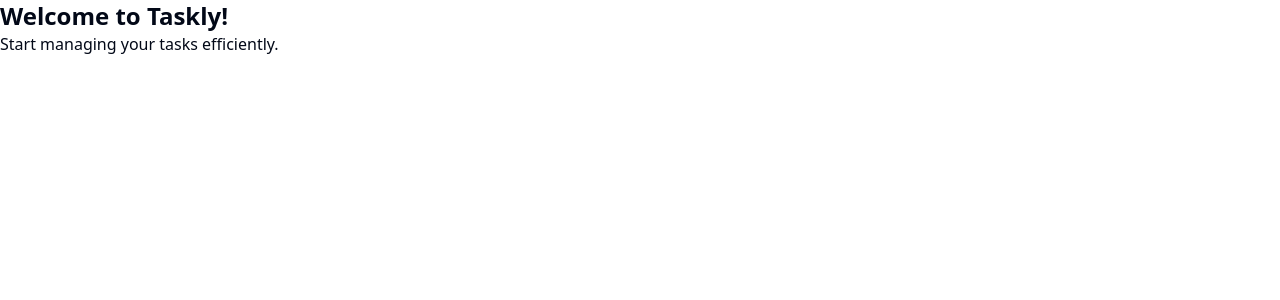
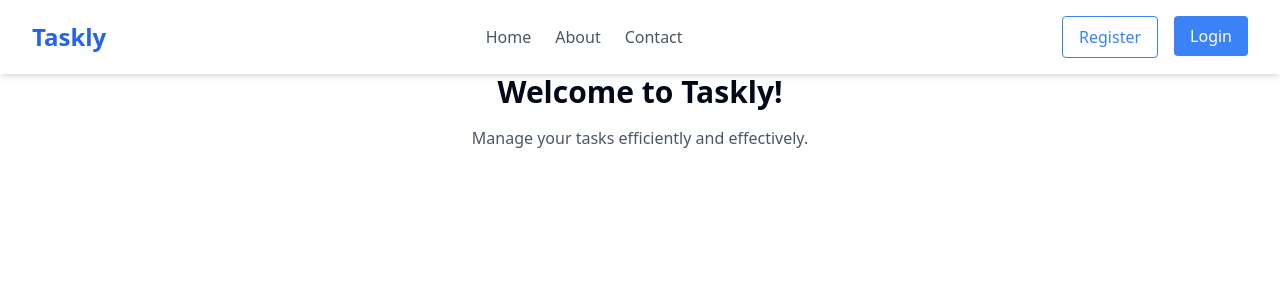
Before and after one commit to DatTTSE172775/Taskly, a Next.js app: page / in a window 1280 px wide. Shown: the top 300 px of the page. Built offline with nearby package versions, Linux system fonts and the light colour scheme.

Commit message:
build navigation and setup layout

```diff
--- /dev/null
+++ b/src/app/about/page.tsx
@@ -0,0 +1,11 @@
+export default function About() {
+  return (
+    <div>
+      <h1 className="text-3xl font-bold">About Us</h1>
+      <p className="mt-4 text-gray-600">
+        Taskly is a simple and efficient task management tool designed for
+        everyone.
+      </p>
+    </div>
+  );
+}
--- /dev/null
+++ b/src/app/contact/page.tsx
@@ -0,0 +1,11 @@
+export default function Contact() {
+  return (
+    <div>
+      <h1 className="text-3xl font-bold">Contact</h1>
+      <p className="mt-4 text-gray-600">
+        Taskly is a simple and efficient task management tool designed for
+        everyone.
+      </p>
+    </div>
+  );
+}
--- a/src/app/layout.tsx
+++ b/src/app/layout.tsx
@@ -1,3 +1,4 @@
+import GuestNavigation from "@/components/tools/GuestNavigation";
 import NotificationList from "@/components/tools/NotificationList";
 import { NotificationProvider } from "@/hooks/useNotification";
 import { Providers } from "@/store/Providers";
@@ -20,6 +21,8 @@ export default function RootLayout({
         <NotificationProvider>
           <Providers>
             <NotificationList />
+            {/* Hiển thị Navigation nếu là trang guest */}
+            {<GuestNavigation />}
             {children}
           </Providers>
         </NotificationProvider>
--- /dev/null
+++ b/src/app/login/page.tsx
@@ -0,0 +1,8 @@
+export default function Login() {
+  return (
+    <div>
+      <h1 className="text-3xl font-bold">Login</h1>
+      <p className="mt-4 text-gray-600">Please login to manage your tasks.</p>
+    </div>
+  );
+}
--- a/src/app/page.tsx
+++ b/src/app/page.tsx
@@ -1,8 +1,10 @@
-export default function HomePage() {
+export default function Home() {
   return (
     <div>
-      <h1 className="text-2xl font-bold">Welcome to Taskly!</h1>
-      <p>Start managing your tasks efficiently.</p>
+      <h1 className="text-3xl font-bold text-center">Welcome to Taskly!</h1>
+      <p className="text-center mt-4 text-gray-600">
+        Manage your tasks efficiently and effectively.
+      </p>
     </div>
   );
 }
--- /dev/null
+++ b/src/app/register/page.tsx
@@ -0,0 +1,10 @@
+export default function Register() {
+  return (
+    <div>
+      <h1 className="text-3xl font-bold">Register</h1>
+      <p className="mt-4 text-gray-600">
+        Please register to manage your tasks.
+      </p>
+    </div>
+  );
+}
--- /dev/null
+++ b/src/components/tools/GuestNavigation.tsx
@@ -0,0 +1,14 @@
+"use client";
+
+import Navigation from "@/components/ui/navigation";
+import { usePathname } from "next/navigation";
+
+const GuestNavigation: React.FC = () => {
+  const pathName = usePathname();
+
+  const isGuestPage = ["/", "/about", "/contact"].includes(pathName);
+
+  return isGuestPage ? <Navigation /> : null;
+};
+
+export default GuestNavigation;
--- a/src/components/ui/loading.tsx
+++ b/src/components/ui/loading.tsx
@@ -10,7 +10,7 @@ const LoadingOverlay: React.FC<LoadingOverlayProps> = ({ isLoading }) => {
   if (!isLoading) return null; // Không hiển thị nếu isLoading = false
 
   return (
-    <div className="fixed inset-0 flex items-center justify-center bg-black bg-opacity-75 z-50">
+    <div className="fixed inset-0 flex items-center justify-center bg-black bg-opacity-75 z-[9999]">
       <div className="flex flex-col items-center animate-fade-in">
         <div className="relative">
           {/* Spinner */}
--- /dev/null
+++ b/src/components/ui/navigation.tsx
@@ -0,0 +1,46 @@
+"use client";
+
+import Link from "next/link";
+import React from "react";
+
+const Navigation: React.FC = () => {
+  return (
+    <nav className="bg-white shadow-md py-4 px-8">
+      <div className="container mx-auto flex justify-between items-center">
+        {/* Logo */}
+        <Link href="/" className="text-2xl font-bold text-blue-600">
+          Taskly
+        </Link>
+
+        {/* Navigation Links */}
+        <div className="flex space-x-6">
+          <Link href="/" className="text-gray-600 hover:text-blue-600">
+            Home
+          </Link>
+          <Link href="/about" className="text-gray-600 hover:text-blue-600">
+            About
+          </Link>
+          <Link href="/contact" className="text-gray-600 hover:text-blue-600">
+            Contact
+          </Link>
+        </div>
+
+        {/* Buttons */}
+        <div className="flex space-x-4">
+          <Link href="/register">
+            <button className="border border-blue-500 text-blue-500 px-4 py-2 rounded hover:bg-blue-100">
+              Register
+            </button>
+          </Link>
+          <Link href="/login">
+            <button className="bg-blue-500 text-white px-4 py-2 rounded hover:bg-blue-600">
+              Login
+            </button>
+          </Link>
+        </div>
+      </div>
+    </nav>
+  );
+};
+
+export default Navigation;
--- a/src/components/ui/notification.tsx
+++ b/src/components/ui/notification.tsx
@@ -59,7 +59,7 @@ const Notification: React.FC<NotificationProps> = ({
   useEffect(() => {
     const timer = setTimeout(() => {
       onClose(id);
-    }, 5000);
+    }, 3000);
 
     return () => clearTimeout(timer);
   }, [id, onClose]);
```
